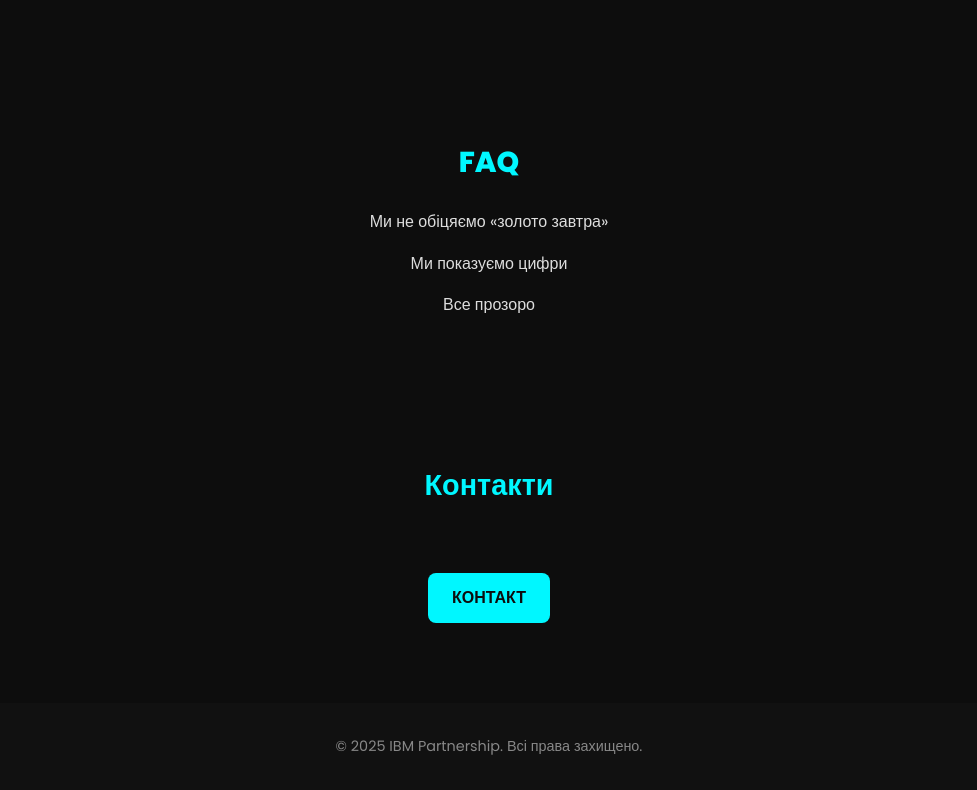
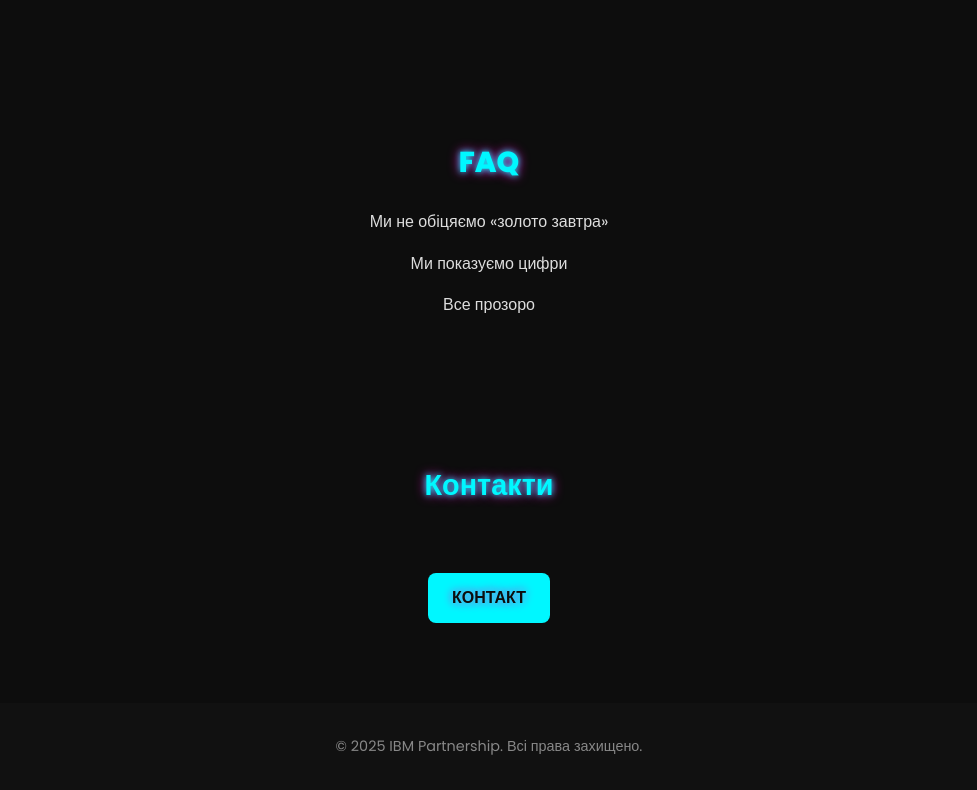
Before and after one commit to 5242340k-creator/imbpartnership, a plain HTML site: page index.html in a window 1280 px wide. Shown: the part 1340-2130 px from the top of the page, without its empty margins (151-1128 px from the left). Drawn offline with Linux system fonts and the light colour scheme.

Commit message:
Update index.html

```diff
--- a/index.html
+++ b/index.html
@@ -12,24 +12,43 @@
   * {margin:0;padding:0;box-sizing:border-box;font-family:'Poppins',sans-serif;}
   body {background:#0d0d0d;color:#f5f5f5;line-height:1.6;overflow-x:hidden;}
   a {text-decoration:none;}
+
+  /* HEADER */
   header {position:relative;text-align:center;padding:6rem 1rem 4rem;background:linear-gradient(135deg,#0d0d0d 0%,#111 100%);overflow:hidden;}
-  header .brand {font-size:3rem;font-weight:800;letter-spacing:2px;background:linear-gradient(90deg,#00f7ff,#ff00c8);-webkit-background-clip:text;-webkit-text-fill-color:transparent;margin-bottom:1rem;}
-  header h1 {font-size:2rem;font-weight:600;margin-bottom:1rem;}
+  header .brand {font-size:3rem;font-weight:800;letter-spacing:2px;background:linear-gradient(90deg,#00f7ff,#ff00c8);-webkit-background-clip:text;-webkit-text-fill-color:transparent;margin-bottom:1rem;animation: neon 1.5s ease-in-out infinite alternate;}
+  header h1 {font-size:2rem;font-weight:600;margin-bottom:1rem;color:#00f7ff;text-shadow:0 0 5px #00f7ff, 0 0 10px #ff00c8;}
   header p.lead {font-size:1.1rem;color:#ccc;max-width:600px;margin:0 auto;line-height:1.8;}
-  section {padding:4rem 1.5rem;max-width:1000px;margin:auto;}
-  section h2 {font-size:1.8rem;margin-bottom:1.5rem;color:#00f7ff;text-align:center;}
+
+  /* SECTIONS */
+  section {padding:4rem 1.5rem;max-width:1000px;margin:auto;opacity:0;transform: translateY(20px);transition: all 0.8s ease-out;}
+  section.visible {opacity:1;transform:translateY(0);}
+  section h2 {font-size:1.8rem;margin-bottom:1.5rem;color:#00f7ff;text-align:center;text-shadow:0 0 5px #00f7ff,0 0 10px #ff00c8;animation: neon 1.5s ease-in-out infinite alternate;}
   section p {margin-bottom:1rem;color:#ddd;white-space:pre-line;text-align:center;}
+
   .features {display:grid;grid-template-columns:repeat(auto-fit,minmax(280px,1fr));gap:1.5rem;justify-items:center;}
   .feature {background:#1a1a1a;padding:1.5rem;border-radius:12px;box-shadow:0 0 15px rgba(0,247,255,0.2);transition:transform 0.3s ease;text-align:center;}
   .feature:hover {transform:translateY(-5px);}
-  .contact-button {display:inline-block;background:#00f7ff;color:#0d0d0d;font-weight:600;padding:0.75rem 1.5rem;border-radius:8px;margin-top:1rem;transition:background 0.3s ease;}
-  .contact-button:hover {background:#00c7ff;}
+
+  /* Contact button */
+  .contact-button {display:inline-block;background:#00f7ff;color:#0d0d0d;font-weight:600;padding:0.75rem 1.5rem;border-radius:8px;margin-top:1rem;transition:all 0.3s ease;text-shadow:0 0 5px #00f7ff,0 0 10px #ff00c8;}
+  .contact-button:hover {background:#00c7ff;transform:scale(1.05);}
+
   footer {background:#111;padding:2rem 1rem;text-align:center;color:#888;font-size:0.9rem;}
+
+  /* Sword */
   #sword-wrap {position:absolute;top:-100px;left:50%;transform:translateX(-50%);width:220px;opacity:0.15;z-index:0;}
+
+  /* Neon animation */
+  @keyframes neon {
+    0% {text-shadow:0 0 5px #00f7ff,0 0 10px #ff00c8;}
+    50% {text-shadow:0 0 20px #00f7ff,0 0 30px #ff00c8;}
+    100% {text-shadow:0 0 5px #00f7ff,0 0 10px #ff00c8;}
+  }
 </style>
 </head>
 <body>
 
+<!-- Sword -->
 <div id="sword-wrap" aria-hidden="true">
   <svg id="sword" xmlns="http://www.w3.org/2000/svg" viewBox="0 0 512 512">
     <path fill="#00f7ff" d="M256 0L300 100H212L256 0zM212 100h88L256 512 212 100z"/>
@@ -94,11 +113,24 @@
 </footer>
 
 <script>
+  // Sword parallax
   const sword = document.getElementById('sword');
   window.addEventListener('scroll', () => {
     const y = window.scrollY * 0.35;
     sword.style.transform = `translateY(${y}px)`;
   });
+
+  // Fade-in sections on scroll
+  const sections = document.querySelectorAll('section');
+  const revealOnScroll = () => {
+    const triggerBottom = window.innerHeight * 0.85;
+    sections.forEach(section => {
+      const top = section.getBoundingClientRect().top;
+      if(top < triggerBottom) section.classList.add('visible');
+    });
+  };
+  window.addEventListener('scroll', revealOnScroll);
+  window.addEventListener('load', revealOnScroll);
 </script>
 
 </body>
```
